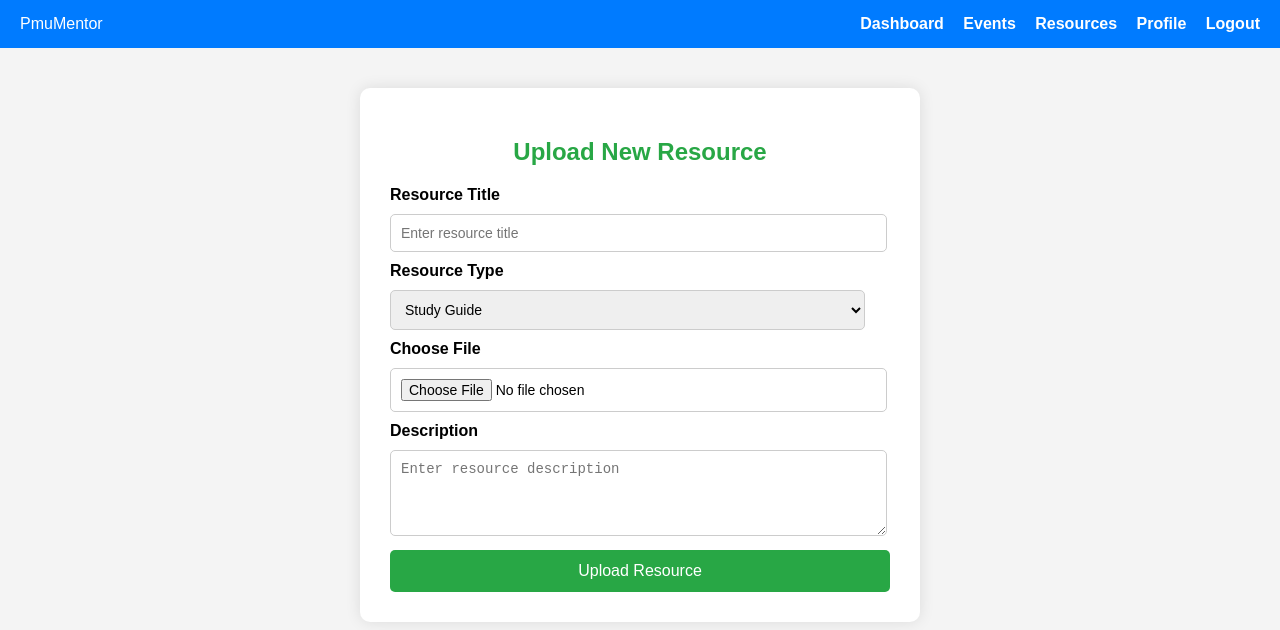
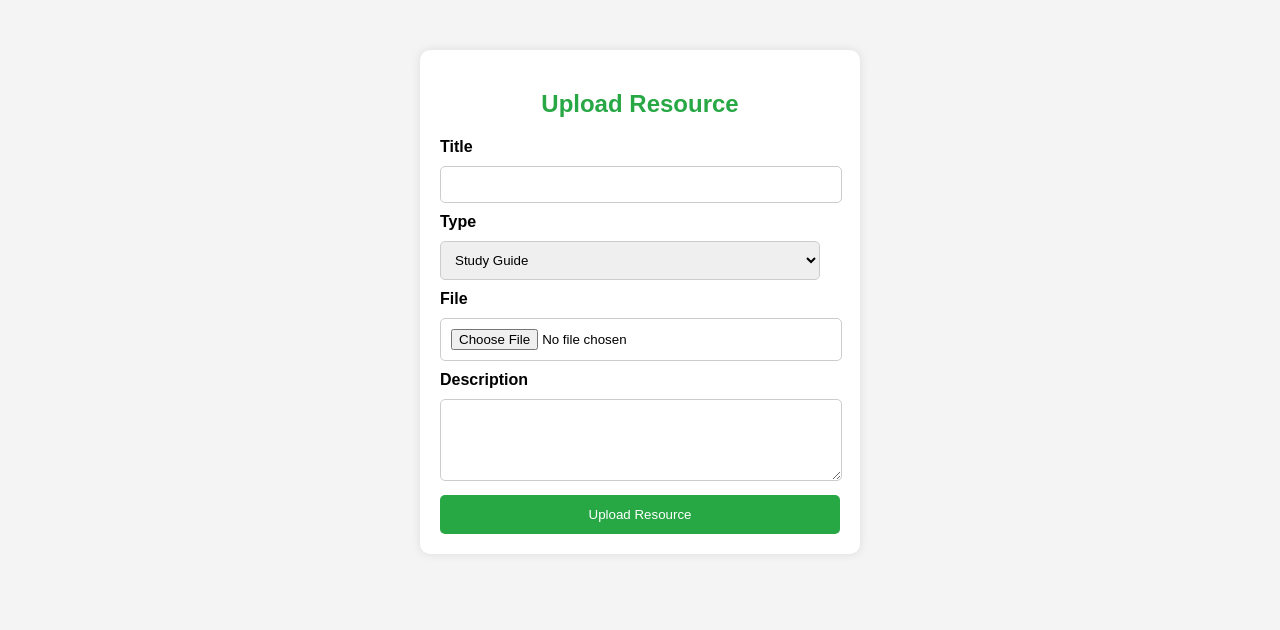
Before and after one commit to mearslanahmed/PmuMentor-WebApp, a plain HTML site: page upload-resource-page/upload-resource.html in a window 1280 px wide. Drawn offline with Linux system fonts and the light colour scheme.

Commit message:
Implemented resource  page

```diff
--- a/upload-resource-page/upload-resource.css
+++ b/upload-resource-page/upload-resource.css
@@ -1,68 +1,7 @@
-body {
-    font-family: Arial, sans-serif;
-    margin: 0;
-    background-color: #f4f4f4;
-}
-
-nav {
-    background-color: #007BFF;
-    color: white;
-    padding: 15px 20px;
-    display: flex;
-    justify-content: space-between;
-    align-items: center;
-}
-
-nav a {
-    color: white;
-    margin-left: 15px;
-    text-decoration: none;
-    font-weight: bold;
-}
-
-nav a:hover {
-    text-decoration: underline;
-}
-
-.container {
-    max-width: 500px;
-    background-color: white;
-    margin: 40px auto;
-    padding: 30px;
-    border-radius: 10px;
-    box-shadow: 0 0 15px rgba(0,0,0,0.1);
-}
-
-h2 {
-    text-align: center;
-    color: #28a745;
-    margin-bottom: 20px;
-}
-
-input, select, textarea {
-    width: 95%;
-    padding: 10px;
-    margin: 10px 0;
-    border-radius: 5px;
-    border: 1px solid #ccc;
-    font-size: 14px;
-}
-
-button {
-    width: 100%;
-    padding: 12px;
-    background-color: #28a745;
-    color: white;
-    border: none;
-    border-radius: 5px;
-    font-size: 16px;
-    cursor: pointer;
-}
-
-button:hover {
-    background-color: #1e7e34;
-}
-
-label {
-    font-weight: bold;
-}
+body { font-family: Arial; background: #f4f4f4; }
+.container { max-width:400px; margin:50px auto; padding:20px; background:#fff; border-radius:10px; box-shadow:0 0 10px rgba(0,0,0,0.1); }
+input, select, textarea { width:95%; padding:10px; margin:10px 0; border-radius:5px; border:1px solid #ccc; }
+button { width:100%; padding:12px; background:#28a745; color:white; border:none; border-radius:5px; cursor:pointer; }
+button:hover { background:#1e7e34; }
+h2 { text-align:center; color:#28a745; }
+label { font-weight:bold; }
--- a/upload-resource-page/upload-resource.html
+++ b/upload-resource-page/upload-resource.html
@@ -3,43 +3,33 @@
 <head>
 <meta charset="UTF-8">
 <meta name="viewport" content="width=device-width, initial-scale=1.0">
-<title>PmuMentor - Upload Resource</title>
+<title>Upload Resource</title>
 <link rel="stylesheet" href="upload-resource.css">
 </head>
 <body>
-<nav>
-    <div class="logo">PmuMentor</div>
-    <div class="nav-links">
-        <a href="dashboard.html">Dashboard</a>
-        <a href="create-event.html">Events</a>
-        <a href="#">Resources</a>
-        <a href="profile.html">Profile</a>
-        <a href="#">Logout</a>
-    </div>
-</nav>
+<div class="container">
+    <h2>Upload Resource</h2>
+    <form id="resourceForm">
+        <label>Title</label><br>
+        <input type="text" id="title" required><br>
 
-<div class="container">
-    <h2>Upload New Resource</h2>
-    <form>
-        <label for="title">Resource Title</label><br>
-        <input type="text" id="title" placeholder="Enter resource title" required><br>
-
-        <label for="type">Resource Type</label><br>
+        <label>Type</label><br>
         <select id="type" required>
-            <option value="study-guide">Study Guide</option>
-            <option value="article">Article</option>
-            <option value="tutorial">Tutorial</option>
-            <option value="internship-info">Internship Info</option>
+            <option value="Study Guide">Study Guide</option>
+            <option value="Article">Article</option>
+            <option value="Tutorial">Tutorial</option>
+            <option value="Internship Info">Internship Info</option>
         </select><br>
 
-        <label for="file">Choose File</label><br>
-        <input type="file" id="file" required><br>
+        <label>File</label><br>
+        <input type="file" id="file"><br>
 
-        <label for="description">Description</label><br>
-        <textarea id="description" placeholder="Enter resource description" rows="4" required></textarea><br>
+        <label>Description</label><br>
+        <textarea id="description" rows="4" required></textarea><br>
 
         <button type="submit">Upload Resource</button>
     </form>
 </div>
+<script src="upload-resource.js"></script>
 </body>
 </html>
--- /dev/null
+++ b/upload-resource-page/upload-resource.js
@@ -0,0 +1,14 @@
+document.getElementById('resourceForm').addEventListener('submit', function(e){
+    e.preventDefault();
+    let resources = JSON.parse(localStorage.getItem('resources') || '[]');
+    let resource = {
+        title: document.getElementById('title').value,
+        type: document.getElementById('type').value,
+        description: document.getElementById('description').value,
+        fileName: document.getElementById('file').files[0]?.name || ''
+    };
+    resources.push(resource);
+    localStorage.setItem('resources', JSON.stringify(resources));
+    alert('Resource uploaded successfully!');
+    window.location.href = '../dashboard/dashboard.html';
+});
```
